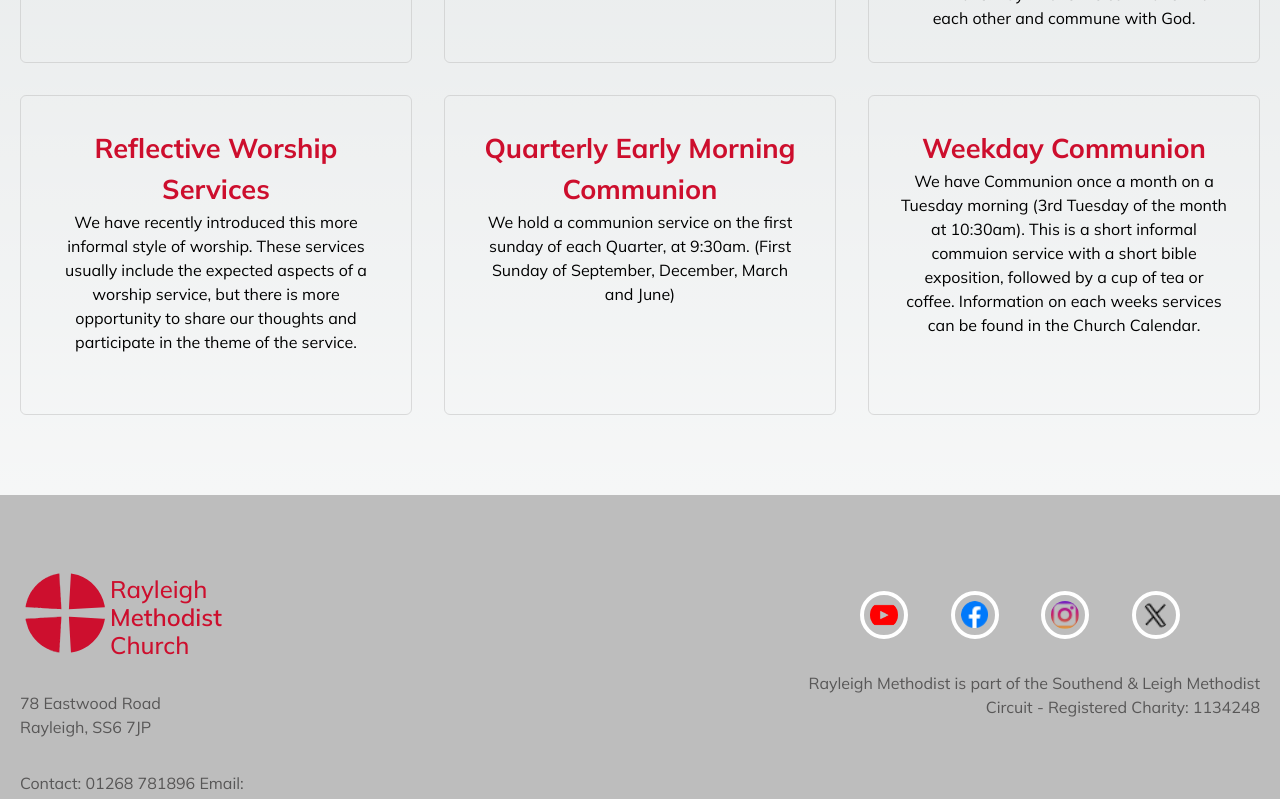
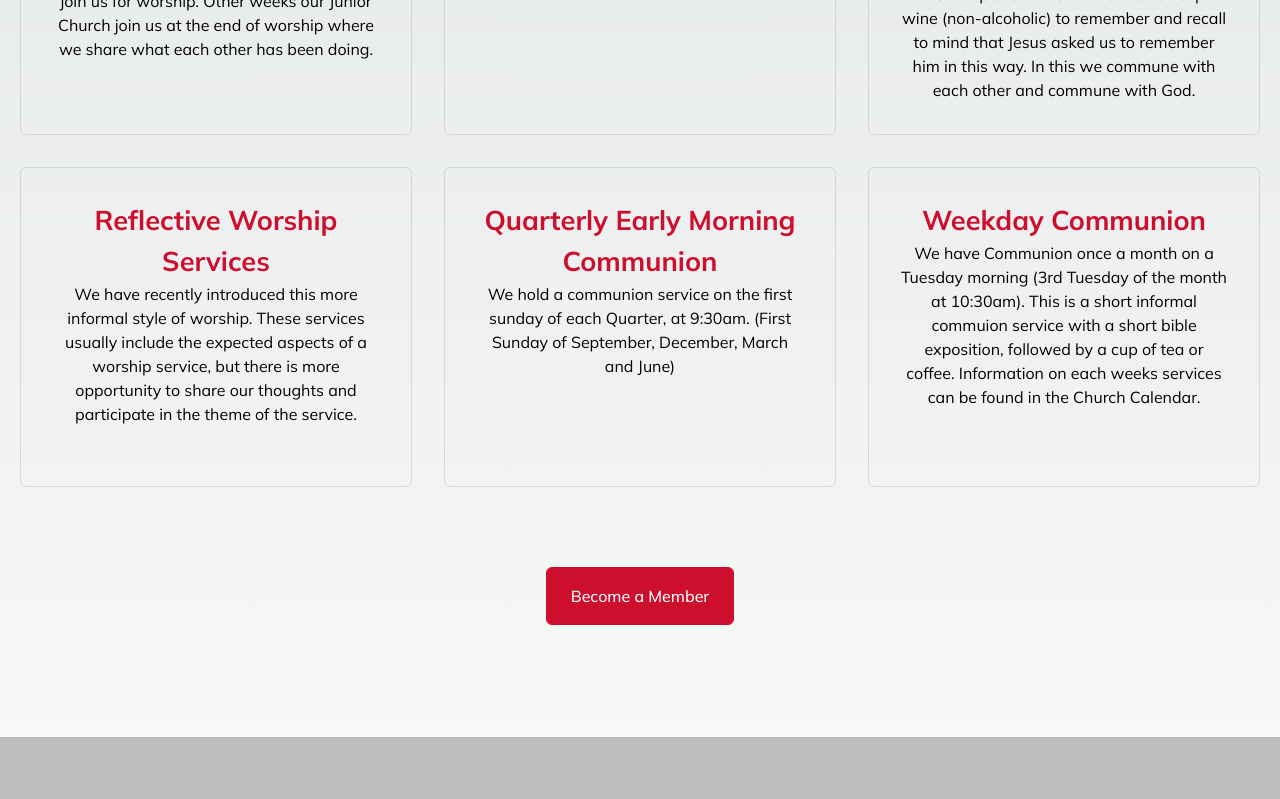
Before and after one commit to noblelar/rayleight_final, a Next.js app: page /new-here in a window 1280 px wide. Shown: the part 1040-1839 px from the top of the page. Built offline with nearby package versions, Linux system fonts and the light colour scheme; a web font is replaced by a local one.

Commit message:
worshipatrmc

```diff
--- a/src/components/buttons/ind.tsx
+++ b/src/components/buttons/ind.tsx
@@ -35,7 +35,7 @@ function ButtonA({
         }}
         whileTap={{ scale: 0.8 }}
         //  type="submit"
-        className={`rounded-md bg-${""} py-4 px-6 text-center text-base font-medium transition duration-300 ease-in-out hover:shadow-signUp max-w-[140px] ${classN} lg:max-xl:text-[0.8rem] lg:max-lg:px-0 `}
+        className={`rounded-md bg-${""} py-4 px-6 text-center text-base font-medium transition duration-300 ease-in-out hover:shadow-signUp max-w-fit ${classN} lg:max-xl:text-[0.8rem] lg:max-lg:px-0 `}
         onClick={onClick}
       >
         {text}
--- a/src/components/new-here/activityitem.tsx
+++ b/src/components/new-here/activityitem.tsx
@@ -1,18 +1,21 @@
+
+
 import React from "react";
 
-const ActivityItem = ( { title, text } : { title: string; text: string; }) => {
+const ActivityItem = ({ title, text }: { title: string; text: string }) => {
   return (
-    <div className=" p-8 max-lg:px-4 rounded-md border border-textColor1/50 min-h-[20rem] ">
-      <div className=" ">
-        <div className=" text-[1.7rem] font-bold text-center text-primaryColor font-mulish ">
-          {title}
-        </div>
-        <div className=" text-center font-mulish ">
-          {text}
+    <div className=" p-8 max-lg:px-4 rounded-md border border-textColor1/50 min-h-[20rem] max-md:m-2 ">
+      <div className=" m-auto w-full h-full ">
+        <div className=" m-auto w-fit h-fit ">
+          <div className=" text-[1.7rem] font-bold text-center text-primaryColor font-mulish ">
+            {title}
+          </div>
+          <div className=" text-center font-mulish ">{text}</div>
         </div>
       </div>
     </div>
   );
 };
 
+
 export default ActivityItem;
--- /dev/null
+++ b/src/pages/events/index.tsx
@@ -0,0 +1,22 @@
+
+
+import { Hero } from '@/components/hero'
+import React from 'react'
+
+const Events = () => {
+  return (
+    <div>
+
+      <Hero title='Events' backgroundImage='/images/eventhero.png' />
+
+      <section>
+         <div>
+
+         </div>
+      </section>
+
+    </div>
+  )
+}
+
+export default Events
--- a/src/pages/new-here/index.tsx
+++ b/src/pages/new-here/index.tsx
@@ -2,6 +2,8 @@ import { Hero } from "@/components/hero";
 import React from "react";
 import Activities from "../activities";
 import ActivityItem from "@/components/new-here/activityitem";
+import ButtonB from "@/components/buttons/ccbbutton";
+import ButtonA from "@/components/buttons/ind";
 
 const activities = [
   {
@@ -35,8 +37,10 @@ const NewHere = () => {
   return (
     <div>
       <Hero title="Worship At RMC" backgroundImage={bgimage} />
+
+      {/* ========== Section With Activity Into ================= */}
       <section>
-        <div className=" container m-auto my-10 ">
+        <div className=" container m-auto my-[7rem] ">
           <div className=" text-center w-[80%] m-auto text-[1rem] max-lg:w-[95%] ">
             You are most welcome to join us for any of our regular services,
             just turn up and you will be welcomed at the door. There are
@@ -48,6 +52,7 @@ const NewHere = () => {
             and Braille are available)
           </div>
 
+          {/* ============= Sunday Activities ==============  */}
           <div className=" my-[5rem] grid grid-cols-3 m-auto max-lg:grid-cols-2 max-md:grid-cols-1 gap-8 ">
             {activities.map((activity, a) => {
               return (
@@ -59,6 +64,12 @@ const NewHere = () => {
               );
             })}
           </div>
+
+
+          <div className=" m-auto w-fit ">
+            <ButtonA text=" Become a Member " hrefA={"/events"} bgcolor={1} txcolor={0} onClick={() => { } } classN={" bg-primaryColor text-backgroundColor border border-primaryColor "}  />
+          </div>
+
         </div>
       </section>
     </div>
```
Also changed, not shown: 1 other file (tests, documents, lock files or other folders).
